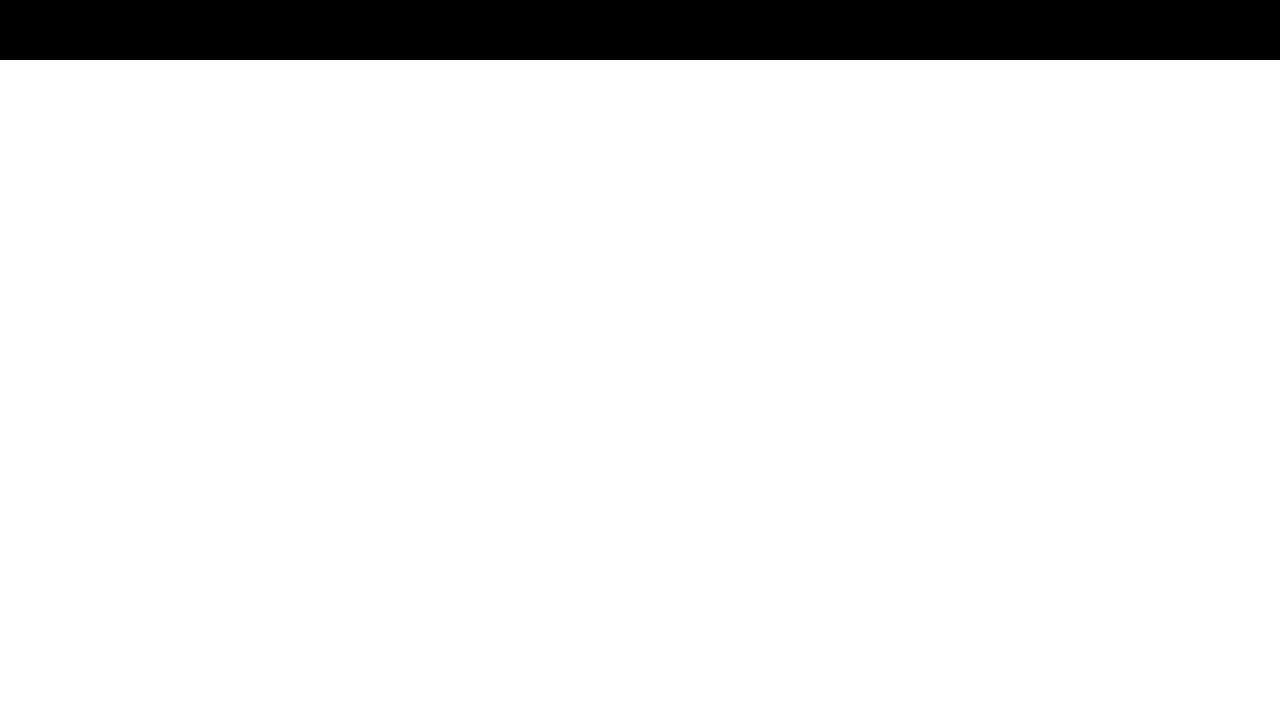
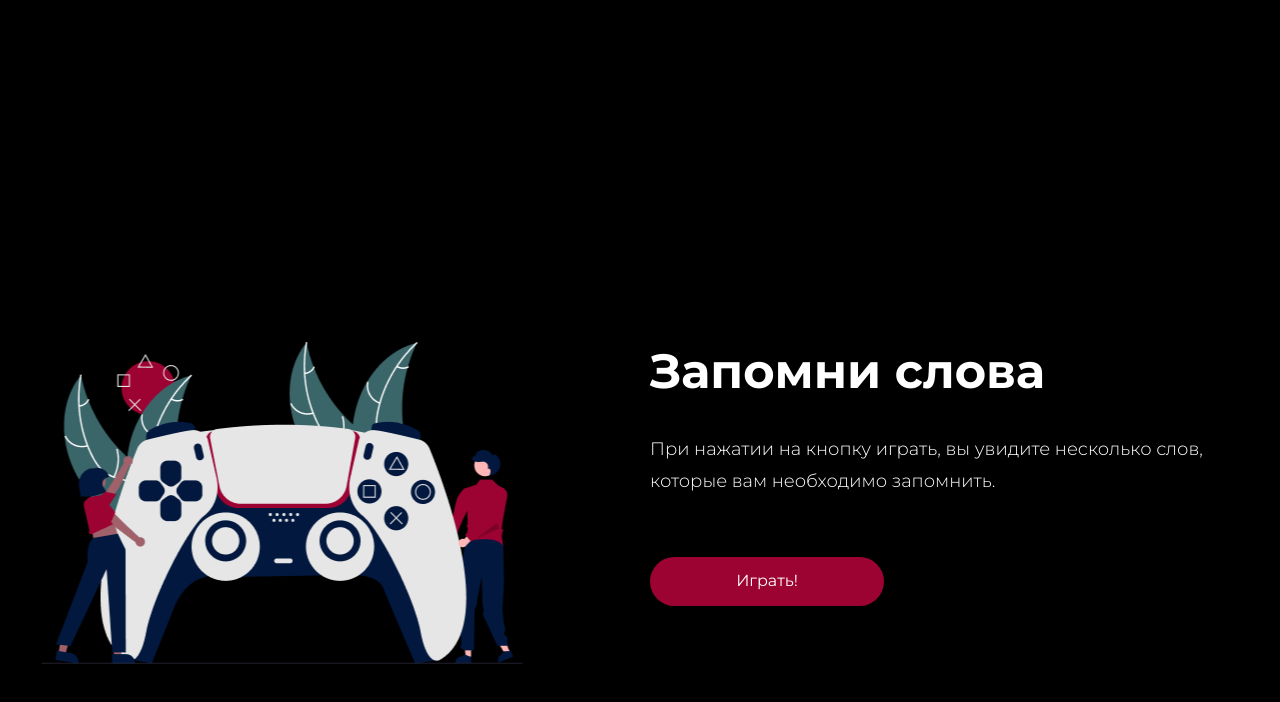
Before and after one commit to WebZap/2-nd-course-hw, a website with bundled scripts: page index.html in a window 1280 px wide. Shown: the part 2194-2896 px from the top of the page. Before the commit the page ends 2254 px from the top, so only its background shows below. Built offline with nearby package versions, Linux system fonts and the light colour scheme; files whose address does not match are found by name.

Commit message:
ready desctop version html

```diff
--- a/index.html
+++ b/index.html
@@ -49,12 +49,29 @@
               Нажмите кнопку играть, введите номер месяца (от 1 до 12) и вы
               узнаете к какому времени года он относится
             </p>
-            <a class="btn">Играть!</a>
+            <a class="btn" href="#">Играть!</a>
           </div>
           <img
             class="section-img"
             src="./dist/img/years_section.svg"
             alt="picture"
+          />
+        </div>
+      </section>
+      <section class="remember-words center">
+        <div class="remember-words__wrap">
+          <div class="remember-words__inner-wrapp">
+            <h1 class="title title_remeber-words">Запомни слова</h1>
+            <p class="descr descr_remeber-words">
+              При нажатии на кнопку играть, вы увидите несколько слов, которые
+              вам необходимо запомнить.
+            </p>
+            <a class="btn" href="#"</a>Играть!</a>
+          </div>
+          <img
+            class="section-img"
+            src="./dist/img/remeber_section.png"
+            alt="picrute"
           />
         </div>
       </section>
--- a/src/sass/components/_index.scss
+++ b/src/sass/components/_index.scss
@@ -9,3 +9,4 @@
 @forward "./sections/promo";
 @forward "./sections/card-block";
 @forward "./sections/card-years";
+@forward "./sections/remember-words";
--- a/src/sass/components/descr/_descr.scss
+++ b/src/sass/components/descr/_descr.scss
@@ -15,6 +15,11 @@
         line-height: 32px;
         margin-bottom: 60px;
     }
+    &_remeber-words{
+        font-size: 18px;
+        line-height: 32px;
+        margin-bottom: 60px;
+    }
 }
 
 .mark-white{
--- a/src/sass/components/section-img/_section-img.scss
+++ b/src/sass/components/section-img/_section-img.scss
@@ -1,3 +1,4 @@
 .section-img{
     animation: shake-horizontal 15s infinite ;
+
 }
--- /dev/null
+++ b/src/sass/components/sections/_remember-words.scss
@@ -0,0 +1,16 @@
+.remember-words{
+    background-color: black;
+    padding-top: 282px;
+    padding-bottom: 282px;
+    &__wrap{
+        display: flex;
+        flex-wrap: wrap;
+        justify-content: space-between;
+        flex-direction: row-reverse;
+    }
+    &__inner-wrapp{
+        max-width: 590px;
+
+    }
+
+}
--- a/src/sass/components/title/_title.scss
+++ b/src/sass/components/title/_title.scss
@@ -14,4 +14,9 @@
         line-height: 59px;
         margin-bottom: 32px;
     }
+    &_remeber-words{
+        font-size: 48px;
+        line-height: 59px;
+        margin-bottom: 32px;
+    }
 }
--- a/src/sass/screen/_mobile.scss
+++ b/src/sass/screen/_mobile.scss
@@ -94,5 +94,8 @@
         margin-top: 64px;
         width: 80%;
     }
+    .remember-words{
+
+    }
 
 }
```
Also changed, not shown: dist/css/style.css, dist/css/style.min.css, dist/img/remeber_section.png (added), dist/js/hw-4.js.
